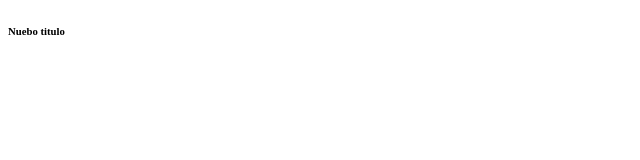
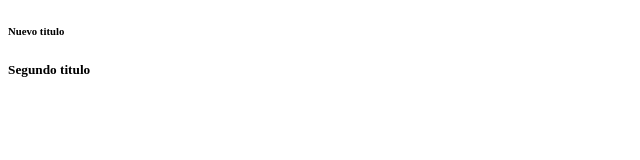
Before and after one commit to HALPe11/Prueba_uno, a plain HTML site: page index.html in a window 1280 px wide. Shown: the full height of the page, 0-640 px from the left. Drawn offline with Linux system fonts and the light colour scheme.

Commit message:
agrege nuevo titulo

```diff
--- a/index.html
+++ b/index.html
@@ -13,7 +13,8 @@
 
 	<body>
 
-		<h6>Nuebo titulo</h6>
+		<h6>Nuevo titulo</h6>
+		<h5>Segundo titulo</h5>
 
 	</body>
 
```
